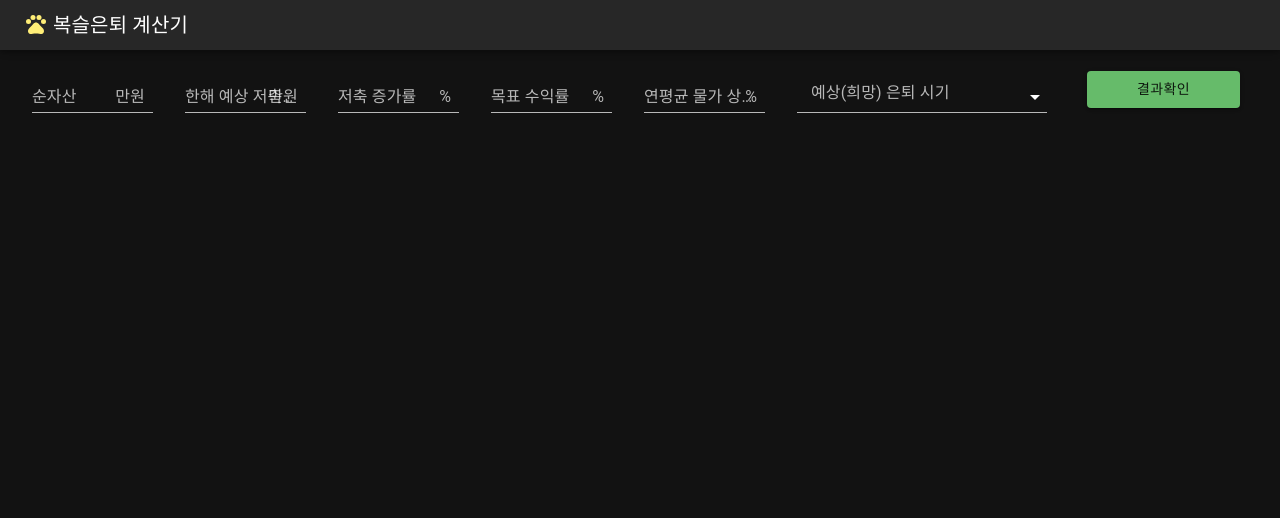
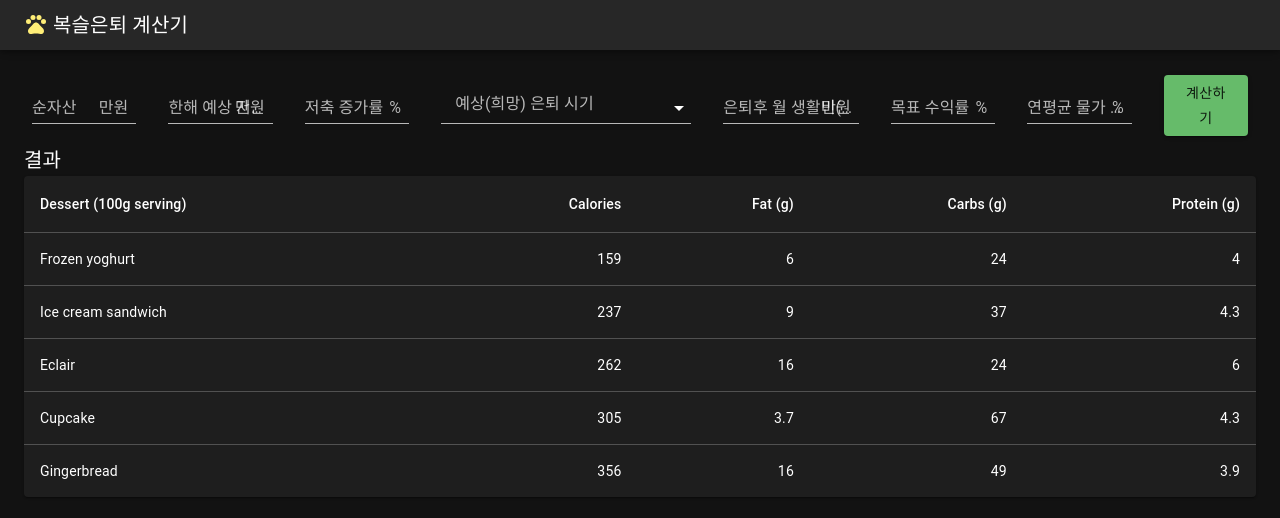
Before and after one commit to setvect/BokslRetire, a React (Create React App) app: page / in a window 1280 px wide. Shown: the top 518 px of the page. Built offline with nearby package versions, Linux system fonts and the light colour scheme.

Commit message:
컴포넌트 분리

```diff
--- a/src/App.tsx
+++ b/src/App.tsx
@@ -8,16 +8,16 @@ import {
   CssBaseline,
   createTheme,
   ThemeProvider,
-  TextField,
-  InputAdornment,
-  FormControl,
-  InputLabel,
-  Select,
-  MenuItem,
-  SelectChangeEvent,
-  Button,
+  TableContainer,
+  Table,
+  TableHead,
+  TableRow,
+  TableCell,
+  TableBody,
 } from "@mui/material";
+import Paper from "@mui/material/Paper";
 import PetsIcon from "@mui/icons-material/Pets";
+import ConditionForm, { ReportCondition } from "./components/ConditionForm";
 
 const darkTheme = createTheme({
   palette: {
@@ -36,50 +36,28 @@ const darkTheme = createTheme({
   },
 });
 
-type ReportCalculationParam = {
-  netWorth: string;
-  annualSavings: string;
-  savingsGrowthRate: string;
-  targetReturnRate: string;
-  annualInflationRate: string;
-  expectedRetirementAge: string;
-};
-
 function App() {
-  const [reportCalculation, setReportCalculation] = React.useState<ReportCalculationParam>({
+  const [condition, setCondition] = React.useState<ReportCondition>({
     netWorth: "",
     annualSavings: "",
     savingsGrowthRate: "",
     targetReturnRate: "",
     annualInflationRate: "",
     expectedRetirementAge: "",
+    retireSpend: "",
   });
 
-  const handleExpectedRetirementAgeChange = (event: SelectChangeEvent<string>) => {
-    setReportCalculation((prevState) => ({
-      ...prevState,
-      expectedRetirementAge: event.target.value,
-    }));
-  };
+  function createData(name: string, calories: number, fat: number, carbs: number, protein: number) {
+    return { name, calories, fat, carbs, protein };
+  }
 
-  const formatNumber = (value: string) => {
-    return value.replace(/\B(?=(\d{3})+(?!\d))/g, ",");
-  };
-
-  const handleChange =
-    (field: keyof ReportCalculationParam, removeDecimal = false) =>
-    (event: React.ChangeEvent<HTMLInputElement>) => {
-      let value = event.target.value.replace(/,/g, "");
-      if (removeDecimal) {
-        value = value.replace(/\./g, "");
-      }
-      if (value === "-" || !isNaN(Number(value))) {
-        setReportCalculation((prevState) => ({
-          ...prevState,
-          [field]: formatNumber(value),
-        }));
-      }
-    };
+  const rows = [
+    createData("Frozen yoghurt", 159, 6.0, 24, 4.0),
+    createData("Ice cream sandwich", 237, 9.0, 37, 4.3),
+    createData("Eclair", 262, 16.0, 24, 6.0),
+    createData("Cupcake", 305, 3.7, 67, 4.3),
+    createData("Gingerbread", 356, 16.0, 49, 3.9),
+  ];
 
   return (
     <ThemeProvider theme={darkTheme}>
@@ -92,114 +70,37 @@ function App() {
       </AppBar>
       <Box sx={{ mt: "55px" }}>
         <Container maxWidth={false}>
-          <div style={{ display: "flex", alignItems: "center", width: "100%", gap: "16px" }}>
-            <TextField
-              label="순자산"
-              type="text"
-              sx={{ m: 1, flex: 1, width: "25ch", input: { textAlign: "right" } }}
-              value={reportCalculation.netWorth}
-              onChange={handleChange("netWorth", true)}
-              InputProps={{
-                endAdornment: (
-                  <InputAdornment position="start" sx={{ marginLeft: "5px" }}>
-                    만원
-                  </InputAdornment>
-                ),
-                inputProps: { maxLength: 10 },
-                style: { textAlign: "right" },
-              }}
-              variant="standard"
-            />
-            <TextField
-              label="한해 예상 저축금액"
-              type="text"
-              sx={{ m: 1, flex: 1, width: "25ch", input: { textAlign: "right" } }}
-              value={reportCalculation.annualSavings}
-              onChange={handleChange("annualSavings")}
-              InputProps={{
-                endAdornment: (
-                  <InputAdornment position="start" sx={{ marginLeft: "5px" }}>
-                    만원
-                  </InputAdornment>
-                ),
-                inputProps: { maxLength: 10 },
-                style: { textAlign: "right" },
-              }}
-              variant="standard"
-            />
-            <TextField
-              label="저축 증가률"
-              type="text"
-              sx={{ m: 1, flex: 1, width: "25ch", input: { textAlign: "right" } }}
-              value={reportCalculation.savingsGrowthRate}
-              onChange={handleChange("savingsGrowthRate")}
-              InputProps={{
-                endAdornment: (
-                  <InputAdornment position="start" sx={{ marginLeft: "5px" }}>
-                    %
-                  </InputAdornment>
-                ),
-                inputProps: { maxLength: 5 },
-                style: { textAlign: "right" },
-              }}
-              variant="standard"
-            />
-            <TextField
-              label="목표 수익률"
-              type="text"
-              sx={{ m: 1, flex: 1, width: "25ch", input: { textAlign: "right" } }}
-              value={reportCalculation.targetReturnRate}
-              onChange={handleChange("targetReturnRate")}
-              InputProps={{
-                endAdornment: (
-                  <InputAdornment position="start" sx={{ marginLeft: "5px" }}>
-                    %
-                  </InputAdornment>
-                ),
-                inputProps: { maxLength: 5 },
-                style: { textAlign: "right" },
-              }}
-              variant="standard"
-            />
-            <TextField
-              label="연평균 물가 상승률"
-              type="text"
-              sx={{ m: 1, flex: 1, width: "25ch", input: { textAlign: "right" } }}
-              value={reportCalculation.annualInflationRate}
-              onChange={handleChange("annualInflationRate")}
-              InputProps={{
-                endAdornment: (
-                  <InputAdornment position="start" sx={{ marginLeft: "5px" }}>
-                    %
-                  </InputAdornment>
-                ),
-                inputProps: { maxLength: 5 },
-                style: { textAlign: "right" },
-              }}
-              variant="standard"
-            />
-            <FormControl sx={{ m: 1, flex: 1, minWidth: 250 }}>
-              <InputLabel id="demo-simple-select-helper-label">예상(희망) 은퇴 시기</InputLabel>
-              <Select
-                labelId="demo-simple-select-helper-label"
-                id="demo-simple-select-helper"
-                value={reportCalculation.expectedRetirementAge}
-                onChange={handleExpectedRetirementAgeChange}
-                variant="standard"
-              >
-                <MenuItem value="">
-                  <em>-- 선택해주세요 --</em>
-                </MenuItem>
-                {[...Array(51)].map((_, index) => (
-                  <MenuItem key={index} value={index}>
-                    {index === 0 ? "지금당장" : `${index}년후`}
-                  </MenuItem>
-                ))}
-              </Select>
-            </FormControl>
-            <Button variant="contained" color="success" sx={{ m: 2, flex: 1 }}>
-              결과확인
-            </Button>
+          <ConditionForm condition={condition} setCondition={setCondition} />
+          <div>
+            <Typography variant="h6" component="h2">
+              결과
+            </Typography>
+            <TableContainer component={Paper}>
+              <Table sx={{ minWidth: 650 }} aria-label="simple table">
+                <TableHead>
+                  <TableRow>
+                    <TableCell>Dessert (100g serving)</TableCell>
+                    <TableCell align="right">Calories</TableCell>
+                    <TableCell align="right">Fat&nbsp;(g)</TableCell>
+                    <TableCell align="right">Carbs&nbsp;(g)</TableCell>
+                    <TableCell align="right">Protein&nbsp;(g)</TableCell>
+                  </TableRow>
+                </TableHead>
+                <TableBody>
+                  {rows.map((row) => (
+                    <TableRow key={row.name} sx={{ "&:last-child td, &:last-child th": { border: 0 } }}>
+                      <TableCell component="th" scope="row">
+                        {row.name}
+                      </TableCell>
+                      <TableCell align="right">{row.calories}</TableCell>
+                      <TableCell align="right">{row.fat}</TableCell>
+                      <TableCell align="right">{row.carbs}</TableCell>
+                      <TableCell align="right">{row.protein}</TableCell>
+                    </TableRow>
+                  ))}
+                </TableBody>
+              </Table>
+            </TableContainer>
           </div>
         </Container>
       </Box>
--- /dev/null
+++ b/src/components/ConditionForm.tsx
@@ -0,0 +1,186 @@
+import React from "react";
+import {
+  TextField,
+  InputAdornment,
+  FormControl,
+  InputLabel,
+  Select,
+  MenuItem,
+  SelectChangeEvent,
+  Button,
+} from "@mui/material";
+
+export type ReportCondition = {
+  netWorth: string;
+  annualSavings: string;
+  savingsGrowthRate: string;
+  targetReturnRate: string;
+  annualInflationRate: string;
+  expectedRetirementAge: string;
+  retireSpend: string;
+};
+
+type ConditionFormProps = {
+  condition: ReportCondition;
+  setCondition: React.Dispatch<React.SetStateAction<ReportCondition>>;
+};
+
+function ConditionForm({ condition, setCondition }: ConditionFormProps) {
+  const handleExpectedRetirementAgeChange = (event: SelectChangeEvent<string>) => {
+    setCondition((prevState) => ({
+      ...prevState,
+      expectedRetirementAge: event.target.value,
+    }));
+  };
+
+  const formatNumber = (value: string) => {
+    return value.replace(/\B(?=(\d{3})+(?!\d))/g, ",");
+  };
+
+  const handleChange =
+    (field: keyof ReportCondition, removeDecimal = false) =>
+    (event: React.ChangeEvent<HTMLInputElement>) => {
+      let value = event.target.value.replace(/,/g, "");
+      if (removeDecimal) {
+        value = value.replace(/\./g, "");
+      }
+      if (value === "-" || !isNaN(Number(value))) {
+        setCondition((prevState) => ({
+          ...prevState,
+          [field]: formatNumber(value),
+        }));
+      }
+    };
+
+  return (
+    <div style={{ display: "flex", alignItems: "center", width: "100%", gap: "16px" }}>
+      <TextField
+        label="순자산"
+        type="text"
+        sx={{ m: 1, flex: 1, width: "25ch", input: { textAlign: "right" } }}
+        value={condition.netWorth}
+        onChange={handleChange("netWorth", true)}
+        InputProps={{
+          endAdornment: (
+            <InputAdornment position="start" sx={{ marginLeft: "5px" }}>
+              만원
+            </InputAdornment>
+          ),
+          inputProps: { maxLength: 10 },
+          style: { textAlign: "right" },
+        }}
+        variant="standard"
+      />
+      <TextField
+        label="한해 예상 저축금액"
+        type="text"
+        sx={{ m: 1, flex: 1, width: "25ch", input: { textAlign: "right" } }}
+        value={condition.annualSavings}
+        onChange={handleChange("annualSavings", true)}
+        InputProps={{
+          endAdornment: (
+            <InputAdornment position="start" sx={{ marginLeft: "5px" }}>
+              만원
+            </InputAdornment>
+          ),
+          inputProps: { maxLength: 10 },
+          style: { textAlign: "right" },
+        }}
+        variant="standard"
+      />
+      <TextField
+        label="저축 증가률"
+        type="text"
+        sx={{ m: 1, flex: 1, width: "25ch", input: { textAlign: "right" } }}
+        value={condition.savingsGrowthRate}
+        onChange={handleChange("savingsGrowthRate")}
+        InputProps={{
+          endAdornment: (
+            <InputAdornment position="start" sx={{ marginLeft: "5px" }}>
+              %
+            </InputAdornment>
+          ),
+          inputProps: { maxLength: 5 },
+          style: { textAlign: "right" },
+        }}
+        variant="standard"
+      />
+      <FormControl sx={{ m: 1, flex: 1, minWidth: 250 }}>
+        <InputLabel id="demo-simple-select-helper-label">예상(희망) 은퇴 시기</InputLabel>
+        <Select
+          labelId="demo-simple-select-helper-label"
+          id="demo-simple-select-helper"
+          value={condition.expectedRetirementAge}
+          onChange={handleExpectedRetirementAgeChange}
+          variant="standard"
+        >
+          <MenuItem value="">
+            <em>-- 선택해주세요 --</em>
+          </MenuItem>
+          {[...Array(51)].map((_, index) => (
+            <MenuItem key={index} value={index}>
+              {index === 0 ? "지금 당장" : `${index}년후`}
+            </MenuItem>
+          ))}
+        </Select>
+      </FormControl>
+      <TextField
+        label="은퇴후 월 생활비(현재가치)"
+        type="text"
+        sx={{ m: 1, flex: 1.3, width: "25ch", input: { textAlign: "right" } }}
+        value={condition.retireSpend}
+        onChange={handleChange("retireSpend", true)}
+        InputProps={{
+          endAdornment: (
+            <InputAdornment position="start" sx={{ marginLeft: "5px" }}>
+              만원
+            </InputAdornment>
+          ),
+          inputProps: { maxLength: 6 },
+          style: { textAlign: "right" },
+        }}
+        variant="standard"
+      />
+      <TextField
+        label="목표 수익률"
+        type="text"
+        sx={{ m: 1, flex: 1, width: "25ch", input: { textAlign: "right" } }}
+        value={condition.targetReturnRate}
+        onChange={handleChange("targetReturnRate")}
+        InputProps={{
+          endAdornment: (
+            <InputAdornment position="start" sx={{ marginLeft: "5px" }}>
+              %
+            </InputAdornment>
+          ),
+          inputProps: { maxLength: 5 },
+          style: { textAlign: "right" },
+        }}
+        variant="standard"
+      />
+      <TextField
+        label="연평균 물가 상승률"
+        type="text"
+        sx={{ m: 1, flex: 1, width: "25ch", input: { textAlign: "right" } }}
+        value={condition.annualInflationRate}
+        onChange={handleChange("annualInflationRate")}
+        InputProps={{
+          endAdornment: (
+            <InputAdornment position="start" sx={{ marginLeft: "5px" }}>
+              %
+            </InputAdornment>
+          ),
+          inputProps: { maxLength: 5 },
+          style: { textAlign: "right" },
+        }}
+        variant="standard"
+      />
+
+      <Button variant="contained" color="success" sx={{ m: 1, flex: 0.5, marginTop: "20px" }}>
+        계산하기
+      </Button>
+    </div>
+  );
+}
+
+export default ConditionForm;
```
Also changed, not shown: 1 other file (tests, documents, lock files or other folders).
